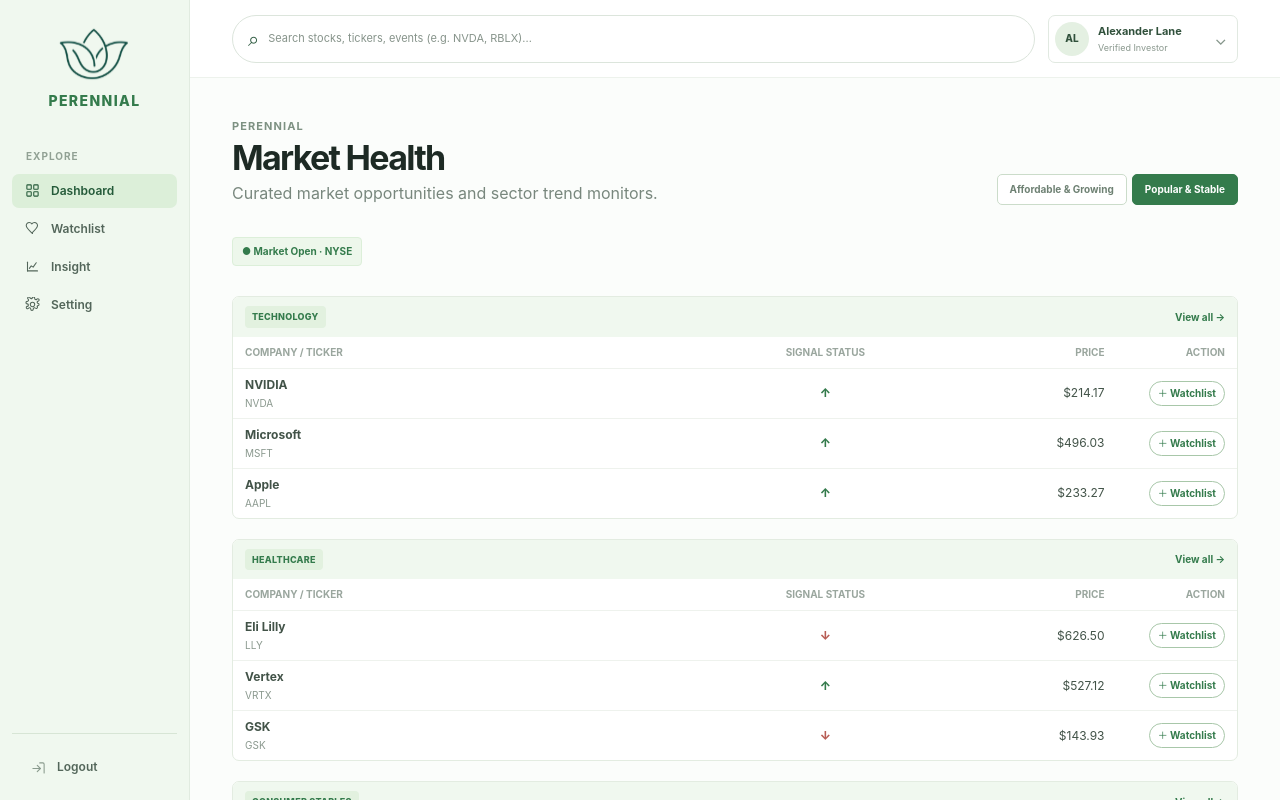
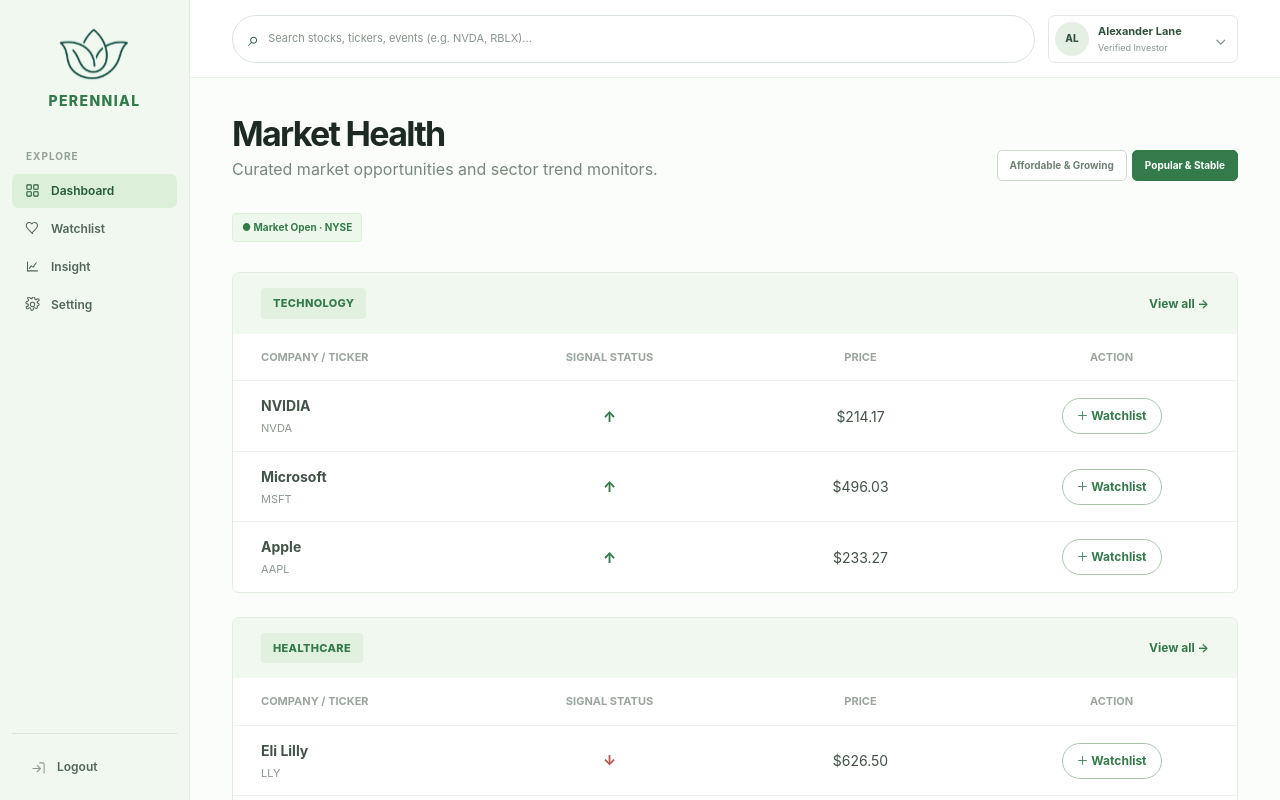
Before and after one commit to Perennial-asian-boiz/PerennialFrontEnd, a React (Vite) app: page / in a window 1280 px wide. Shown: the top 800 px of the page. Built offline with nearby package versions, Linux system fonts and the light colour scheme.

Commit message:
Polish dashboard and watchlist alignment

```diff
--- a/src/components/AppShell.tsx
+++ b/src/components/AppShell.tsx
@@ -37,7 +37,7 @@
       {open && <button className="mobile-overlay" onClick={() => setOpen(false)} aria-label="Close menu" />}
       <main className="main-area">
         <header className="topbar"><button className="menu-button" onClick={() => setOpen(true)} aria-label="Open menu">☰</button><div className="topbar-actions"><button className="search-box" onClick={() => navigate("/watchlist")}><span>⌕</span><span>Search stocks, tickers, events (e.g. NVDA, RBLX)...</span></button><button className="profile-chip" onClick={() => navigate("/profile")}><span className="profile-avatar">AL</span><span className="profile-copy"><strong>Alexander Lane</strong><small>Verified Investor</small></span><span className="profile-chevron">⌄</span></button></div></header>
-        <div className="page-content"><div className="page-heading"><div className="page-heading-copy"><span className="page-kicker">Perennial</span><h1>{title}</h1>{subtitle && <p>{subtitle}</p>}</div>{headerActions}</div>{children}</div>
+        <div className="page-content"><div className="page-heading"><div className="page-heading-copy"><h1>{title}</h1>{subtitle && <p>{subtitle}</p>}</div>{headerActions}</div>{children}</div>
       </main>
     </div>
   );
--- a/src/index.css
+++ b/src/index.css
@@ -42,6 +42,18 @@
 .market-table th:nth-child(3), .market-table td:nth-child(3), .market-table th:last-child, .market-table td:last-child { text-align: right; }
 .market-table td { height: 46px; }
 .watch-button { white-space: nowrap; }
+.watchlist-table { table-layout: fixed; min-width: 1000px; }
+.watchlist-company-column { width: 22%; }
+.watchlist-sector-column { width: 11%; }
+.watchlist-sentiment-column { width: 18%; }
+.watchlist-confidence-column { width: 13%; }
+.watchlist-signal-column { width: 13%; }
+.watchlist-price-column { width: 18%; }
+.watchlist-action-column { width: 5%; }
+.watchlist-table th, .watchlist-table td { vertical-align: middle; }
+.watchlist-table th:not(:first-child), .watchlist-table td:not(:first-child) { text-align: center; }
+.watchlist-table th:last-child, .watchlist-table td:last-child { text-align: center; width: auto; }
+.watchlist-table .trash-button { margin: 0 auto; }
 
 @media (min-width: 901px) {
   .sidebar { width: 190px; flex-basis: 190px; }
@@ -58,13 +70,17 @@
   .page-heading p { margin: 5px 0 0; color: #78877d; font-size: 16px; }
   .page-heading .segmented { flex-shrink: 0; }
   .market-toolbar { margin-bottom: 30px; }
-  .market-sections { gap: 20px; }
-  .market-company-column { width: 48%; }
-  .market-signal-column { width: 22%; }
-  .market-price-column { width: 18%; }
-  .market-action-column { width: 12%; }
-  .market-table th { font-size: 10px; }
-  .market-table td { font-size: 12px; }
-  .market-table td small { font-size: 10px; }
-  .watch-button { font-size: 10px; }
+  .market-sections { gap: 24px; }
+  .market-company-column, .market-signal-column, .market-price-column, .market-action-column { width: 25%; }
+  .market-section-heading { padding: 15px 28px; }
+  .sector-pill { padding: 7px 12px; font-size: 11px; }
+  .view-all { font-size: 12px; }
+  .market-table th, .market-table td { vertical-align: middle; }
+  .market-table th { padding: 15px 28px; font-size: 11px; }
+  .market-table td { height: 70px; padding: 14px 28px; font-size: 14px; }
+  .market-table th:nth-child(2), .market-table td:nth-child(2), .market-table th:nth-child(3), .market-table td:nth-child(3), .market-table th:last-child, .market-table td:last-child { text-align: center; }
+  .watch-action { justify-content: center; }
+  .market-table td small { margin-top: 4px; font-size: 11px; }
+  .watch-action { min-height: 32px; }
+  .watch-button { padding: 8px 14px; font-size: 12px; }
 }
```
Also changed, not shown: src/pages/Watchlist.tsx (+1 -1 lines).
